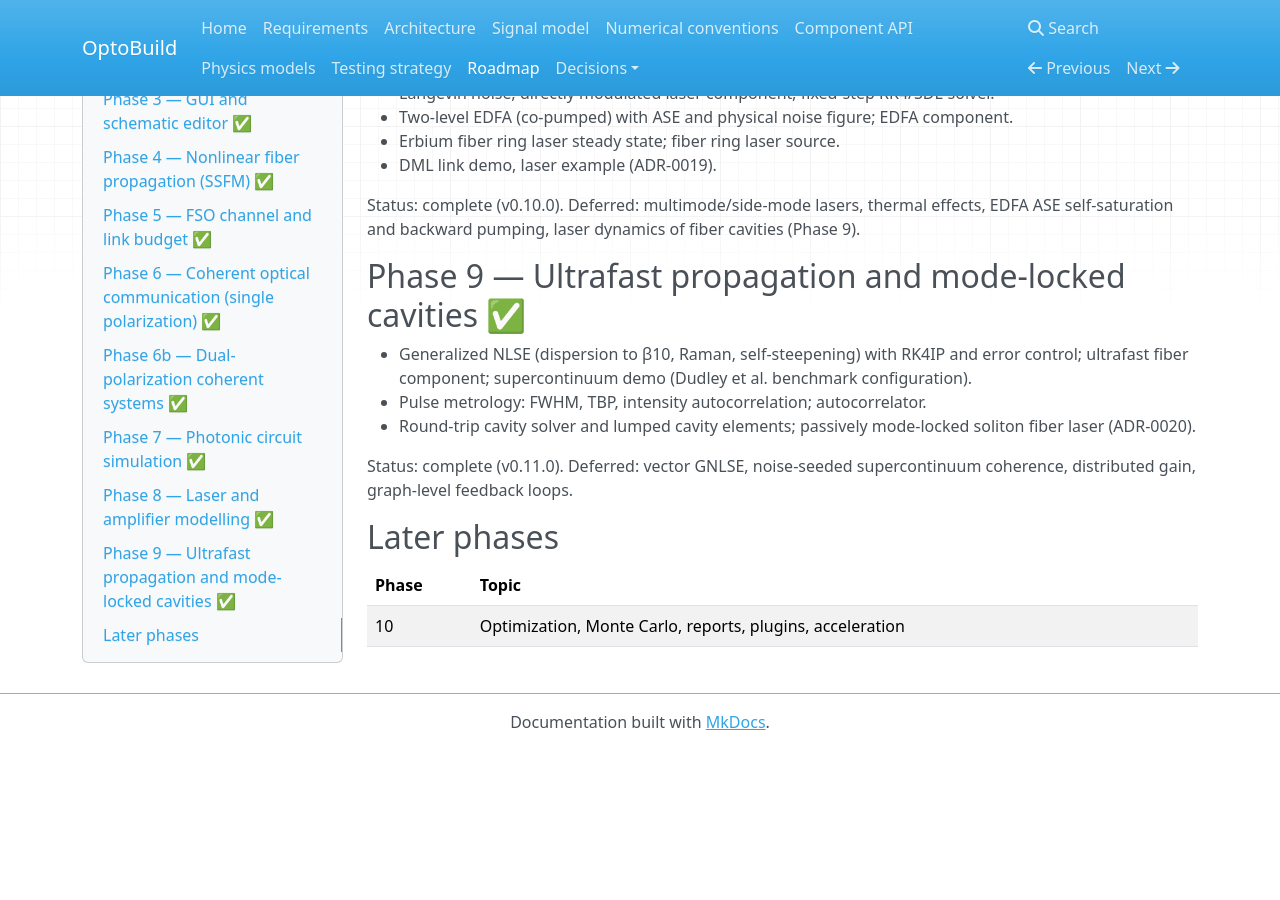
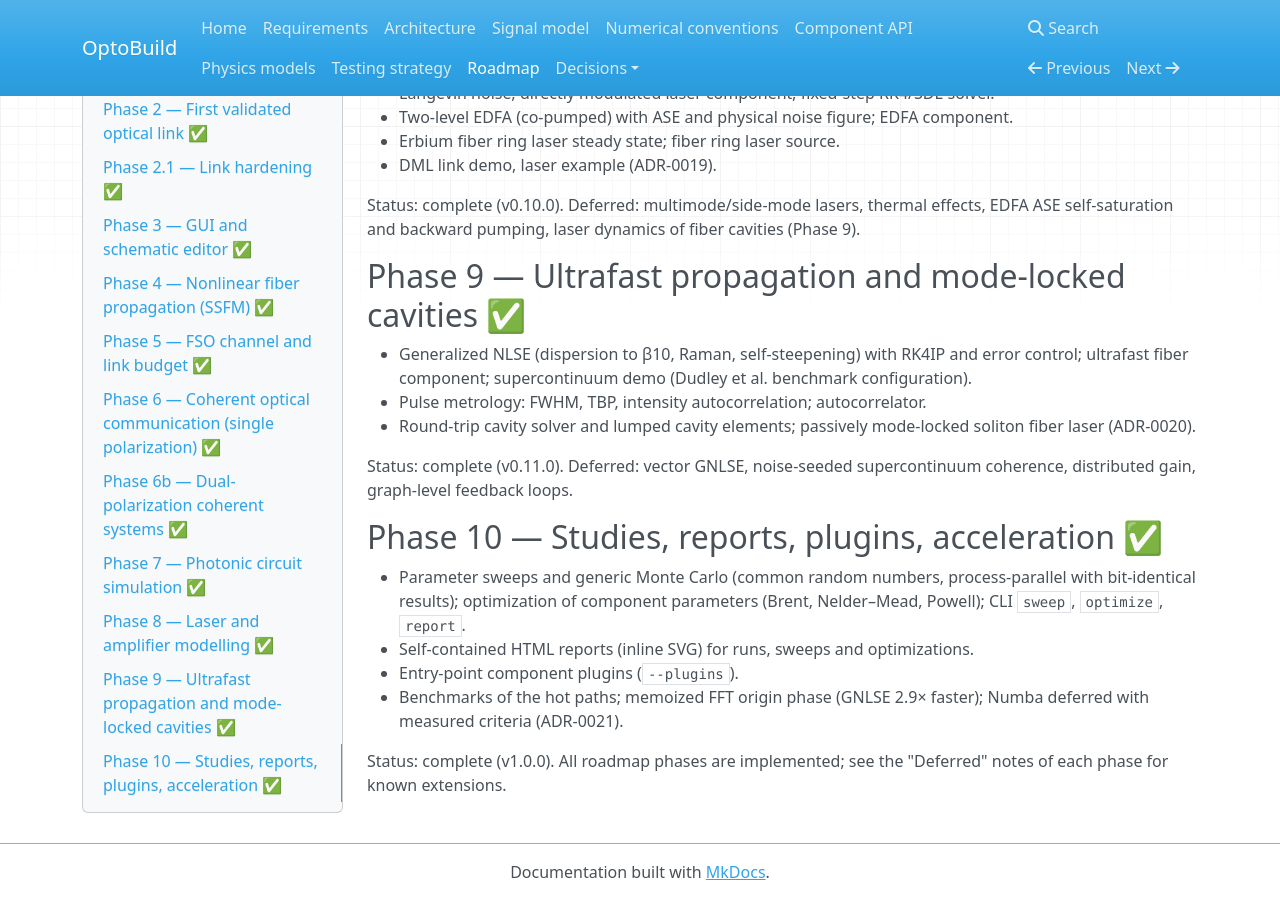
Before and after one commit to M-Khalid16/OptoBuild, an MkDocs documentation site: the page built from docs/roadmap.md, in a window 1280 px wide and 900 px high, scrolled down 3368 px. Built offline with MkDocs 1.6.1, drawn with Linux system fonts in a browser that asks for light colours; nearby versions of some CDN libraries; before the commit the page ends 4118 px from its top, so only the background shows below that.

Commit message:
Document Phase 10 (ADR-0021); version 1.0.0
Co-Authored-By: Claude Opus 5.5 <noreply@anthropic.com>
Claude-Session: https://claude.ai/code/session_017v3n7Ra3BEk55HR82Vj1Xd

```diff
--- a/docs/roadmap.md
+++ b/docs/roadmap.md
@@ -185,8 +185,15 @@ fiber cavities (Phase 9).
 Status: complete (v0.11.0). Deferred: vector GNLSE, noise-seeded
 supercontinuum coherence, distributed gain, graph-level feedback loops.
 
-## Later phases
+## Phase 10 — Studies, reports, plugins, acceleration ✅
 
-| Phase | Topic |
-|---|---|
-| 10 | Optimization, Monte Carlo, reports, plugins, acceleration |
+* Parameter sweeps and generic Monte Carlo (common random numbers,
+  process-parallel with bit-identical results); optimization of component
+  parameters (Brent, Nelder–Mead, Powell); CLI `sweep`, `optimize`, `report`.
+* Self-contained HTML reports (inline SVG) for runs, sweeps and optimizations.
+* Entry-point component plugins (`--plugins`).
+* Benchmarks of the hot paths; memoized FFT origin phase (GNLSE 2.9× faster);
+  Numba deferred with measured criteria (ADR-0021).
+
+Status: complete (v1.0.0). All roadmap phases are implemented; see the
+"Deferred" notes of each phase for known extensions.
--- a/mkdocs.yml
+++ b/mkdocs.yml
@@ -32,3 +32,4 @@ nav:
       - ADR-0018 Photonic circuits: decisions/0018-photonic-circuits.md
       - ADR-0019 Laser models: decisions/0019-laser-models.md
       - ADR-0020 Ultrafast and cavities: decisions/0020-ultrafast-and-cavities.md
+      - ADR-0021 Studies, reports, plugins: decisions/0021-studies-reports-plugins-acceleration.md
--- a/pyproject.toml
+++ b/pyproject.toml
@@ -4,7 +4,7 @@ build-backend = "setuptools.build_meta"
 
 [project]
 name = "optobuild"
-version = "0.11.0"
+version = "1.0.0"
 description = "Scientifically validated optical and photonics simulation platform (IM/DD, coherent, nonlinear and free-space links; photonic circuits; lasers and amplifiers; ultrafast optics; GUI)."
 readme = "README.md"
 license = { text = "MIT" }
--- a/src/optobuild/__init__.py
+++ b/src/optobuild/__init__.py
@@ -4,6 +4,6 @@ The package is organised in strict layers (see docs/architecture.md). Lower
 layers never import higher layers; this is checked by the test suite.
 """
 
-__version__ = "0.11.0"
+__version__ = "1.0.0"
 
 __all__ = ["__version__"]
```
Also changed, not shown: README.md (+13 -1 lines), docs/architecture.md (+4 -4 lines), docs/component_api.md (+13 -2 lines), docs/decisions/0021-studies-reports-plugins-acceleration.md (added, +63 -0 lines), docs/decisions/README.md (+1 -0 lines), docs/testing_strategy.md (+1 -0 lines), 1 other file.
